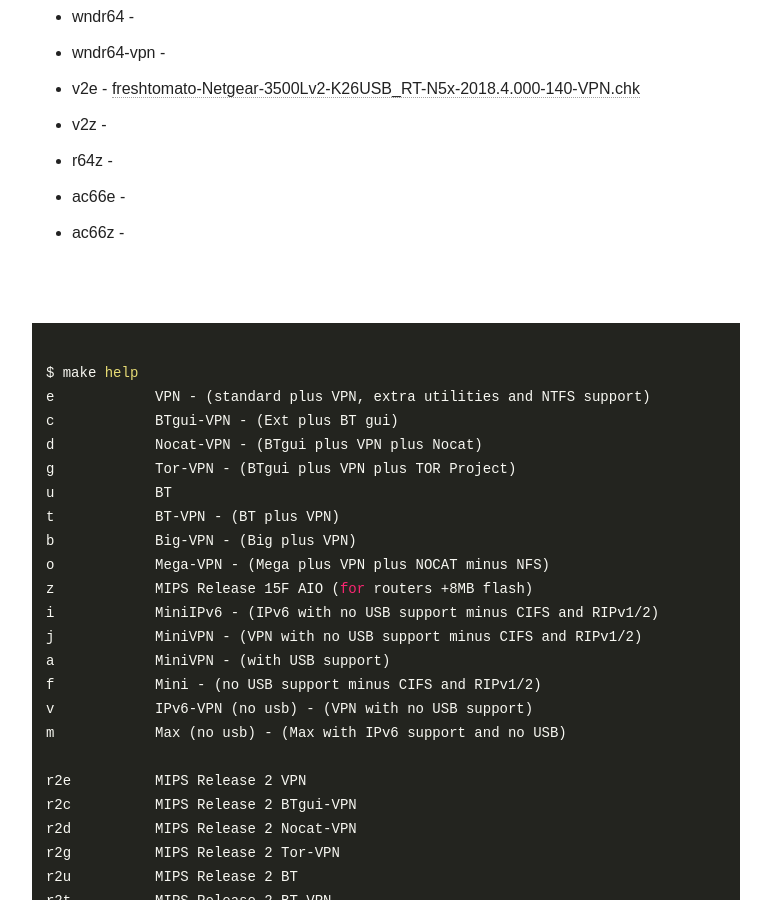
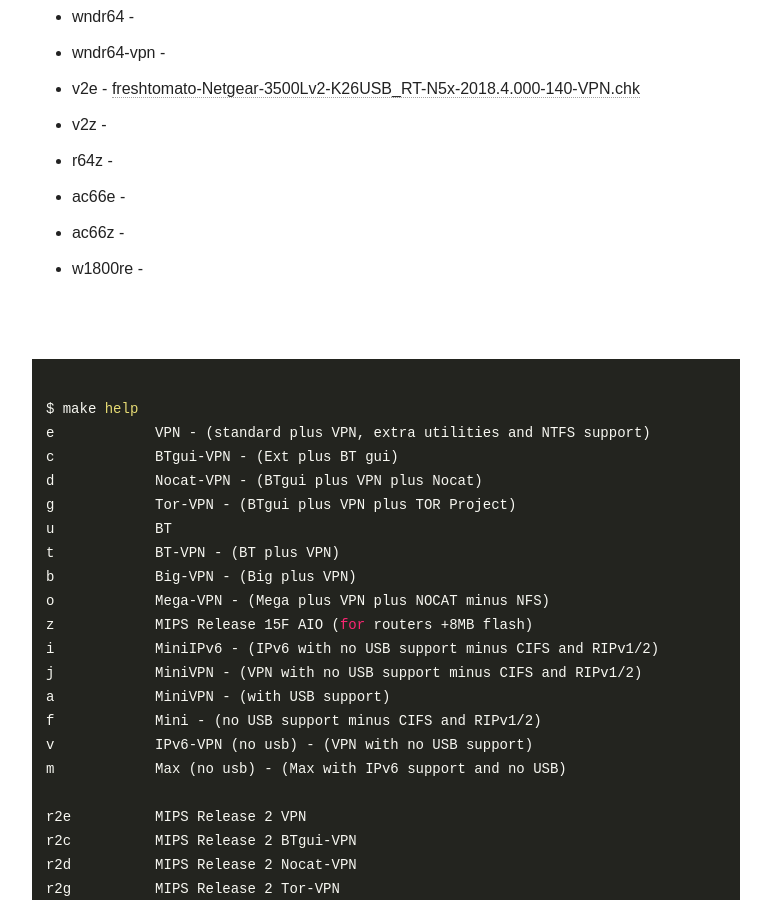
Before and after one commit to oglopss/freshtomato-mips-ci-jekyll, a Jekyll site: the page built from index.html, in a window 1280 px wide and 900 px high, scrolled down 2395 px. Shown: the whole window, without its empty margins (254-1025 px from the left). Built offline with Jekyll 4.4.1, drawn with Linux system fonts in a browser that asks for light colours; nearby versions of some CDN libraries.

Commit message:
Travis build 11 w1800re pushed to gh-pages

```diff
--- a/_data/ss.yml
+++ b/_data/ss.yml
@@ -56,3 +56,4 @@
   - 0052 v2e freshtomato-Netgear-3500Lv2-K26USB_RT-N5x-2018.4.000-140-VPN.chk
   - 0057 ac66z
   - 0055 r64z
+  - 0058 w1800re
```
Also changed, not shown: 1 other file.
